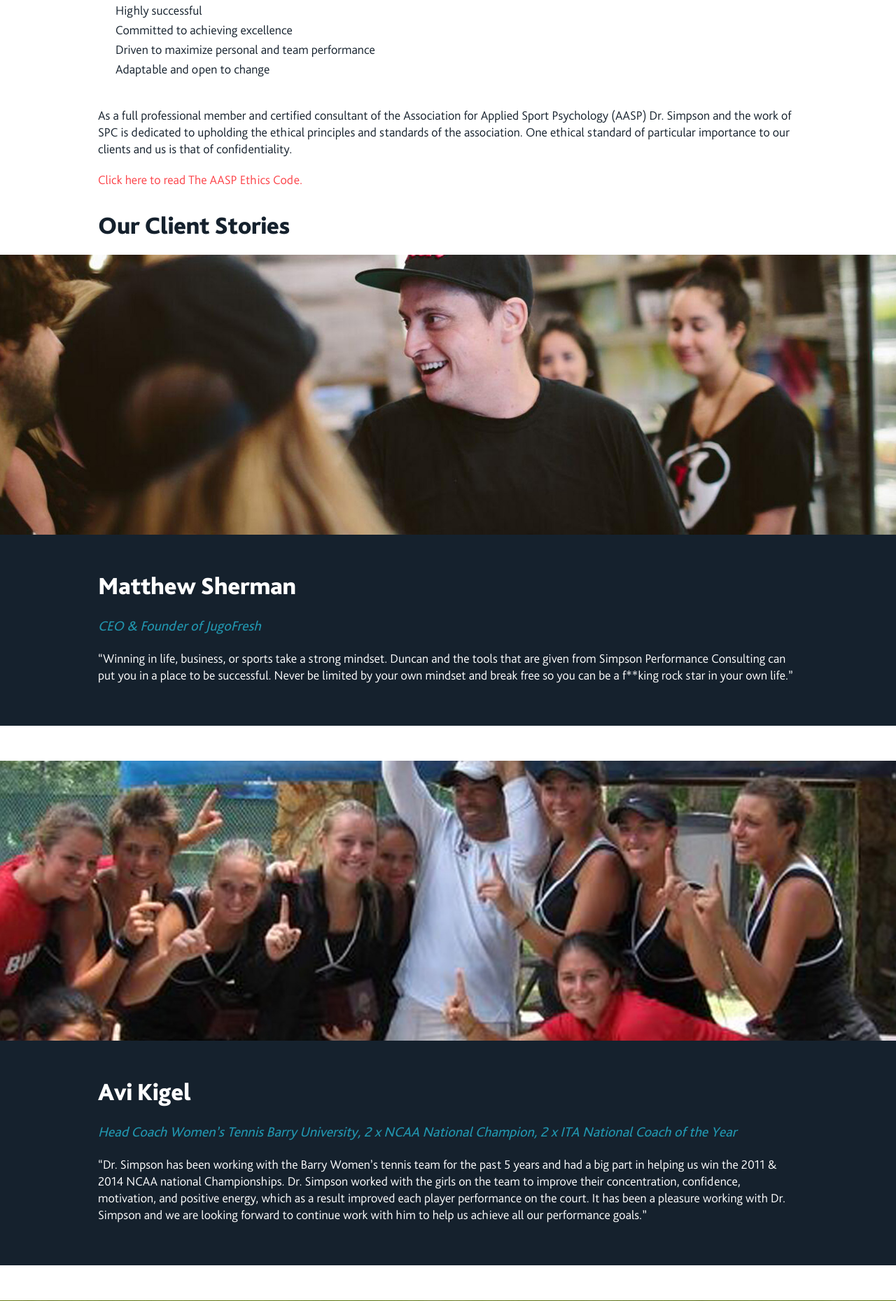
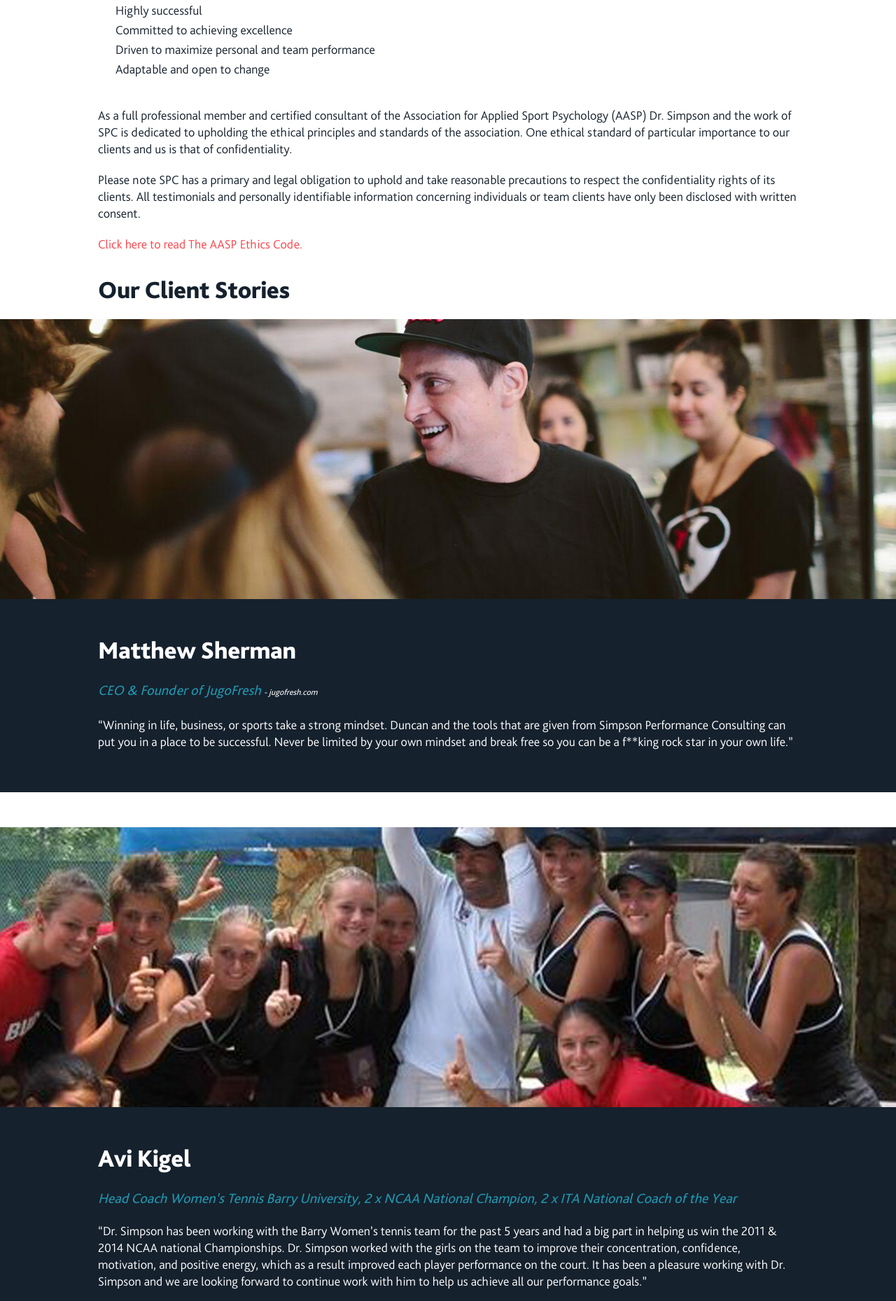
Before and after one commit to whitley40/spc, a PHP site: page /case-studies.html in a window 1280 px wide. Shown: the part 800-2659 px from the top of the page at 70% size. Run offline with PHP 8.4, Linux system fonts and the light colour scheme; style sheets or scripts are compiled from the project's sources; some libraries are stand-ins or nearby versions.

Commit message:
Complete - ready for WP

```diff
--- a/src/areasofexpertise.html
+++ b/src/areasofexpertise.html
@@ -220,7 +220,7 @@
   <img class="portal" src="imgs/circles/c-surfer.jpg" />
   </div>
 
-  <h2>SPC helps clients in the following areas...</h2>
+  <h2>SPC helps clients in the following areas:</h2>
   <ul class="split">
     <div class="split-list">
     <li><span class="icon-circle"></span>Low Confidence</li>
--- a/src/case-studies.html
+++ b/src/case-studies.html
@@ -215,6 +215,8 @@
   <p>As a full professional member and certified consultant of the Association for Applied Sport Psychology (AASP) Dr. Simpson and the work of SPC is dedicated to upholding the ethical principles and standards of the association. One ethical standard of particular importance to our clients and us is that of confidentiality.
 </p>
 
+<p>Please note SPC has a primary and legal obligation to uphold and take reasonable precautions to respect the confidentiality rights of its clients. All testimonials and personally identifiable information concerning individuals or team clients have only been disclosed with written consent.</p>
+
 <p><a href="http://www.appliedsportpsych.org/about/ethics/ethics-code/" target="_blank">Click here to read The AASP Ethics Code.</a></p>
 
 <h2>Our Client Stories</h2>
@@ -231,8 +233,7 @@
   <div class="case-detail">
   <div class="content-container">
     <h2>Matthew Sherman</h2>
-    <h3>CEO & Founder of JugoFresh</h3>
-
+    <h3>CEO & Founder of JugoFresh <a href="http://www.jugofresh.com" target="_blank">- jugofresh.com</a></h3>
     <p>“Winning in life, business, or sports take a strong mindset. Duncan and the tools that are given from Simpson Performance Consulting can put you in a place to be successful. Never be limited by your own mindset and break free so <strong>you can be a f**king rock star in your own life</strong>.”</p>
   </div>
   </div>
--- a/src/scss/_content-pages.scss
+++ b/src/scss/_content-pages.scss
@@ -142,6 +142,11 @@
   padding:0px 0px 0px;
   border-bottom:50px $spc-white solid;
   padding-top:0px;
+  h3{
+    a{
+      @include font-size(12px);
+    }
+  }
   .case-detail {
     padding:40px 20px 40px;
     //large screen upwards
--- a/src/training.html
+++ b/src/training.html
@@ -219,7 +219,7 @@
       </video>
   </div>
 
-  <h2>SPC helps clients in the following areas</h2>
+  <h2>Problems can be solved in a range of formats:</h2>
   <ul class="split">
     <div class="split-list">
       <li><span class="icon-circle"></span>One-on-one Consultation</li>
```
